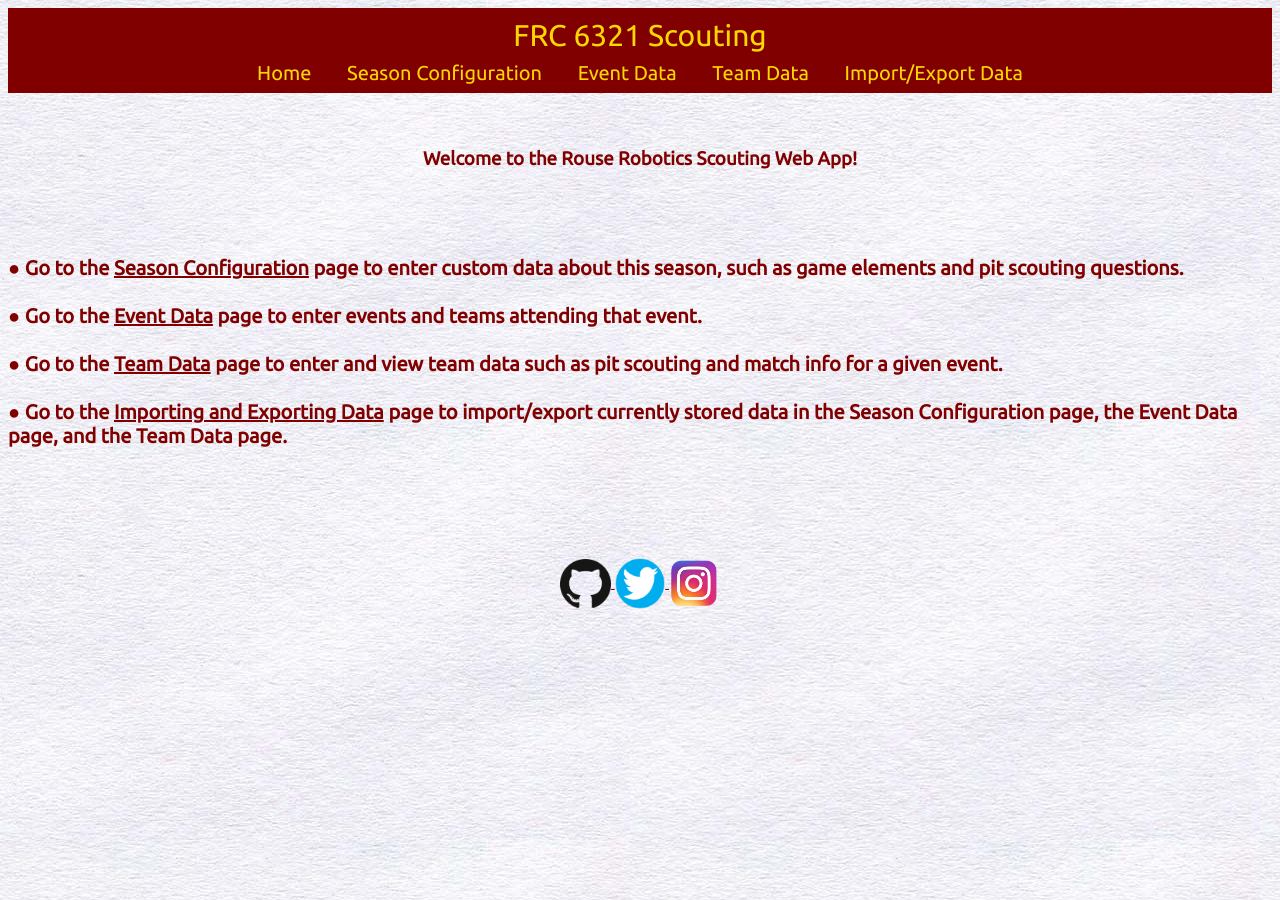
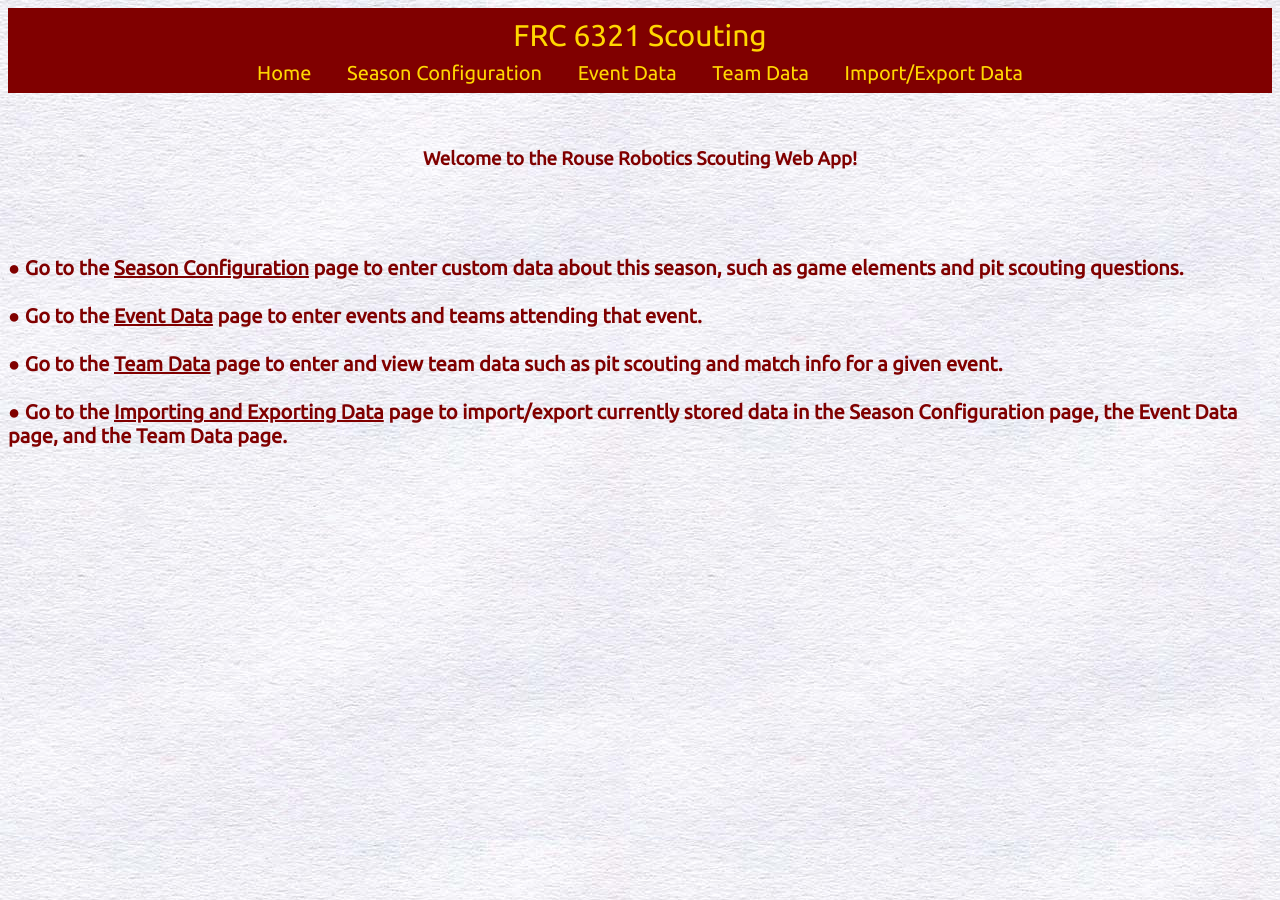
Before and after one commit to Team6321/Scouting_App, a Jekyll site: the page built from index.html, in a window 1280 px wide. Built offline with Jekyll 4.4.1, drawn with Linux system fonts in a browser that asks for light colours.

Commit message:
Removed github/instagram/twitter links from main page
- removed html/css for social media links on front page as they are 1) not really linked to frc scouting and 2) kind of hard to style across screen sizes

```diff
--- a/index.html
+++ b/index.html
@@ -15,18 +15,3 @@ layout: basic
         page, the Event Data page, and the Team Data page.
     </h3>
 </div>
-<br><br><br><br><br>
-<div id="teamProfileImages">
-    <a href="https://github.com/Team6321" target="_blank">
-        <img src="images/github_logo.png" alt="Team Github Profile"  class="teamProfileImages">
-    </a>
-
-    <a href="https://twitter.com/roborouse?lang=en" target="_blank">
-        <img src="images/twitter_logo.png" alt="Team Twitter Profile" class="teamProfileImages">
-    </a>
-
-    <a href="https://www.instagram.com/rouse_robotics/" target="_blank">
-        <img src="images/instagram_logo.png" alt="Team Instagram Profile" class="teamProfileImages">
-    </a>
-
-</div>
--- a/styles.css
+++ b/styles.css
@@ -60,23 +60,6 @@ html body
   background-color: gold;
   color: maroon;
 }
-
-.teamProfileImages
-{
-  width: 4%;
-  height: 4%;
-  border: none;
-}
-.teamProfileImages:hover
-{
-  opacity: .7;
-}
-#teamProfileImages
-{
-  display: inline-block;
-  text-align:  center;
-}
-
 
 table, th, td
 {
```
